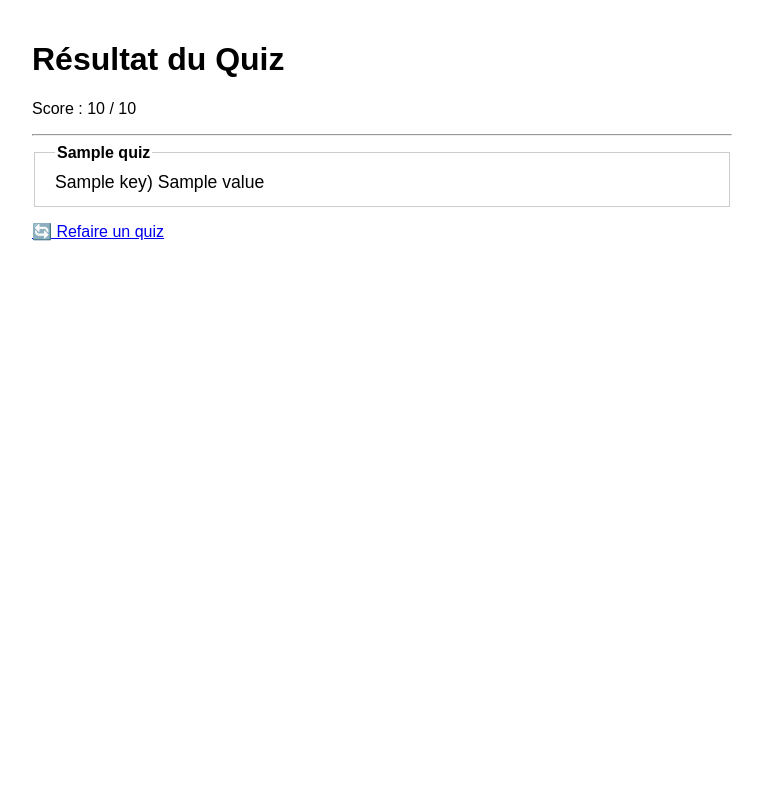
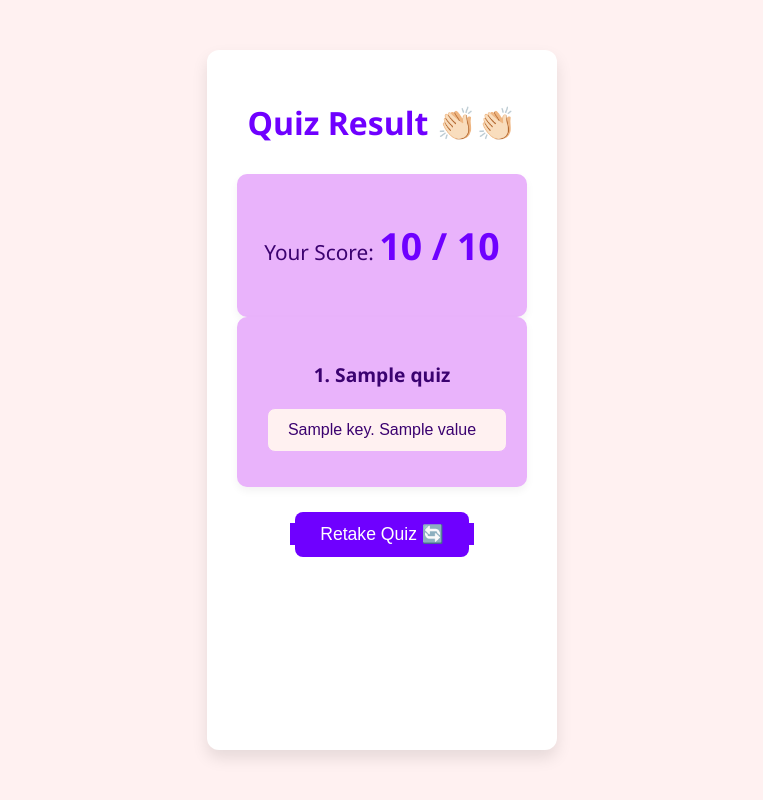
Before and after one commit to ysr-ysr/Ai-Powered-Quiz, a Flask app: template templates/result.html in a window 1280 px wide. Shown: the whole page, without its empty margins (258-1021 px from the left). Run offline with Flask 3, Linux system fonts and the light colour scheme; the template is opened without the code that fills it: most values are stand-ins (such as "Sample title", 1, 10 or a date in 2020).

Commit message:
Update the UI

```diff
--- a/app.py
+++ b/app.py
@@ -5,7 +5,8 @@ from flask import session
 SECRET_KEY = "secret123"
 
 # ⚡ Remplace par TA clé Gemini (créée dans Google Cloud)
-GEMINI_API_KEY = "AIzaSyAPTtVl6oeZScYHROhnXxnTcbDO6Md4beQ"
+#GEMINI_API_KEY = "AIzaSyAPTtVl6oeZScYHROhnXxnTcbDO6Md4beQ"
+GEMINI_API_KEY = "AIzaSyCwOzc6sI-fzR8gXWgZ1j6hMAIcg_FH-zo"
 
 GEMINI_URL = "https://generativelanguage.googleapis.com/v1beta/models/gemini-2.5-flash-lite:generateContent?key=" + GEMINI_API_KEY
 
@@ -14,28 +15,34 @@ GEMINI_URL = "https://generativelanguage.googleapis.com/v1beta/models/gemini-2.5
 # -------------------------------
 def generate_questions(topic):
     prompt = f"""
-    Crée 5 questions QCM faciles sur {topic}.
+    Create 5 easy multiple-choice questions (MCQs) about {topic}.
 
-    Format EXACT :
-    Question: ...
-    A) ...
-    B) ...
-    C) ...
-    D) ...
-    Réponse: A
+Exact format:
+Question: ...
+A) ...
+B) ...
+C) ...
+D) ...
+Answer: A
+
     """
 
     response = requests.post(
         GEMINI_URL,
         json={
-            "contents": [{
-                "parts": [{"text": prompt}]
-            }]
+            "contents": [{"parts": [{"text": prompt}]}]
         }
     )
 
     data = response.json()
-    return data["candidates"][0]["content"]["parts"][0]["text"]
+
+    # 🔹 Vérification pour éviter KeyError
+    if "candidates" in data and len(data["candidates"]) > 0:
+        return data["candidates"][0]["content"]["parts"][0]["text"]
+    else:
+        # Affiche l'erreur pour debug
+        print("Erreur API Gemini:", data)
+        return "Erreur : impossible de générer les questions pour le moment."
 
 # --------------------------------
 # Fonction pour parser les questions
@@ -55,7 +62,7 @@ def parse_questions(text):
         for line in lines[1:]:
             if line.startswith(("A)", "B)", "C)", "D)")):
                 choices[line[0]] = line[3:]
-            elif line.startswith("Réponse"):
+            elif line.startswith("Answer:"):
                 correct = line.split(":")[1].strip()
 
         questions.append({
--- a/static/style.css
+++ b/static/style.css
@@ -1,23 +1,166 @@
 body {
-  font-family: Arial;
+  font-family: "Segoe UI", Tahoma, Geneva, Verdana, sans-serif;
   text-align: center;
-  padding: 50px;
-  background: #f5f5ff;
+  margin: 0;
+  padding: 0;
+  background-color: #fff1f1; /* Very Light Pink/Off-white */
+  color: #3b0270; /* Dark Purple */
+  display: flex;
+  flex-direction: column;
+  min-height: 100vh;
 }
+
+.container {
+  max-width: 800px;
+  margin: 50px auto;
+  padding: 30px;
+  background-color: #ffffff;
+  border-radius: 12px;
+  box-shadow: 0 8px 16px rgba(0, 0, 0, 0.1);
+  flex-grow: 1;
+}
+
+h1,
+h2 {
+  color: #6f00ff; /* Bright Purple */
+  margin-bottom: 20px;
+}
+
 button {
-  padding: 10px 20px;
+  padding: 12px 25px;
   border: none;
-  border-radius: 6px;
-  background: #6c63ff;
+  border-radius: 8px;
+  background-color: #6f00ff; /* Bright Purple */
   color: white;
+  font-size: 1.1em;
   cursor: pointer;
+  transition: background-color 0.3s ease, transform 0.2s ease;
+  margin: 5px;
 }
-#loader {
-  display: none;
-  margin-top: 20px;
+
+button:hover {
+  background-color: #3b0270; /* Dark Purple */
+  transform: translateY(-2px);
+}
+
+button:active {
+  transform: translateY(0);
+}
+
+input[type="text"],
+input[type="number"],
+select {
+  width: calc(100% - 24px);
+  padding: 12px;
+  margin-bottom: 15px;
+  border: 1px solid #e9b3fb; /* Light Purple */
+  border-radius: 8px;
+  box-sizing: border-box;
+  font-size: 1em;
+  color: #3b0270;
+}
+
+input[type="text"]:focus,
+input[type="number"]:focus,
+select:focus {
+  border-color: #6f00ff; /* Bright Purple */
+  outline: none;
+  box-shadow: 0 0 5px rgba(111, 0, 255, 0.3);
 }
 
 label {
-    font-size: 1.1em;
-    margin-bottom: 3px;
-  }
+  font-size: 1.1em;
+  margin-bottom: 8px;
+  display: block;
+  text-align: left;
+  color: #3b0270;
+}
+
+#loader {
+  display: none;
+  margin-top: 30px;
+  text-align: center;
+}
+
+#loader img {
+  width: 80px;
+  height: 80px;
+  border-radius: 50%;
+  box-shadow: 0 4px 8px rgba(0, 0, 0, 0.1);
+}
+
+.question-card {
+  background-color: #e9b3fb; /* Light Purple */
+  padding: 25px;
+  border-radius: 10px;
+  margin-bottom: 20px;
+  box-shadow: 0 4px 8px rgba(0, 0, 0, 0.05);
+  color: #3b0270;
+}
+
+.question-card p {
+  font-size: 1.2em;
+  margin-bottom: 15px;
+  font-weight: bold;
+}
+
+.options-container button {
+  background-color: #fff1f1; /* Very Light Pink/Off-white */
+  color: #3b0270; /* Dark Purple */
+  border: 1px solid #e9b3fb;
+  width: 100%;
+  text-align: left;
+  padding: 12px 20px;
+  margin-bottom: 10px;
+  font-size: 1em;
+}
+
+.options-container button:hover {
+  background-color: #e9b3fb; /* Light Purple */
+  color: #3b0270;
+  transform: translateX(5px);
+}
+
+.options-container button.selected {
+  background-color: #6f00ff; /* Bright Purple */
+  color: white;
+  border-color: #6f00ff;
+}
+
+.feedback {
+  margin-top: 20px;
+  font-size: 1.1em;
+  font-weight: bold;
+}
+
+.correct {
+  color: green;
+}
+
+.incorrect {
+  color: red;
+}
+
+.score-container {
+  background-color: #e9b3fb;
+  padding: 25px;
+  border-radius: 10px;
+  margin-top: 30px;
+  box-shadow: 0 4px 8px rgba(0, 0, 0, 0.05);
+}
+
+.score-container p {
+  font-size: 1.3em;
+  color: #3b0270;
+}
+
+.score-container .final-score {
+  font-size: 1.8em;
+  font-weight: bold;
+  color: #6f00ff;
+}
+
+.retake-button {
+  background-color: #6f00ff;
+  margin-top: 20px;
+}
--- a/templates/result.html
+++ b/templates/result.html
@@ -1,66 +1,45 @@
 <!DOCTYPE html>
-<html>
-<head>
-  <meta charset="UTF-8">
-  <title>Résultat du Quiz</title>
-  <style>
-    body {
-      font-family: Arial, sans-serif;
-      max-width: 700px;
-      margin: auto;
-      padding: 20px;
-    }
-    fieldset {
-      border: 1px solid #ccc;
-      padding: 10px 20px;
-      margin-bottom: 15px;
-    }
-    legend {
-      font-weight: bold;
-    }
-    label {
-      font-size: 1.1em;
-      margin-bottom: 3px;
-      display: block;
-    }
-    .correct {
-      color: green;
-      font-weight: bold;
-    }
-    .wrong {
-      color: red;
-    }
-  </style>
-</head>
-<body>
-  <h1>Résultat du Quiz</h1>
-  <p>Score : {{ score }} / {{ total }}</p>
-  <hr>
+<html lang="en">
+  <head>
+    <meta charset="UTF-8" />
+    <meta name="viewport" content="width=device-width, initial-scale=1.0" />
+    <meta name="theme-color" content="#fff1f1">
+    <link
+      rel="stylesheet"
+      href="{{ url_for('static', filename='style.css') }}"
+    />
+    <link rel="icon" href="{{ url_for('static', filename='favicon.ico') }}">
+    <title>Quiz Result</title>
+  </head>
+  <body>
+    <div class="container">
+      <h1>Quiz Result 👏🏻👏🏻</h1>
 
-  {% for q in quiz %}
-    {% set i = loop.index0 %}
-    <fieldset>
-      <legend>{{ q.question }}</legend>
+      <div class="score-container">
+        <p>
+          Your Score: <span class="final-score">{{ score }} / {{ total }}</span>
+        </p>
+      </div>
 
-      {% for key, value in q.choices.items() %}
-        {% set user_ans = user_answers['q' ~ i] %}
-        {% if key == q.correct %}
-          <label class="correct">
-            {{ key }}) {{ value }} ✅
-          </label>
-        {% elif key == user_ans and key != q.correct %}
-          <label class="wrong">
-            {{ key }}) {{ value }} ❌
-          </label>
-        {% else %}
-          <label>
-            {{ key }}) {{ value }}
-          </label>
-        {% endif %}
+      {% for q in quiz %} {% set i = loop.index0 %}
+      <div class="question-card">
+        <p>{{ loop.index }}. {{ q.question }}</p>
+        <div class="options-container">
+          {% for key, value in q.choices.items() %} {% set user_ans =
+          user_answers['q' ~ i] %}
+          <button
+            type="button"
+            class="option-button {% if key == q.correct %}correct{% elif key == user_ans and key != q.correct %}incorrect selected{% endif %}"
+          >
+            {{ key }}. {{ value }} {% if key == q.correct %} ✅ Correct {% elif
+            key == user_ans and key != q.correct %} ❌ Your Answer {% endif %}
+          </button>
+          {% endfor %}
+        </div>
+      </div>
       {% endfor %}
-    </fieldset>
-  {% endfor %}
 
-  <a href="/">🔄 Refaire un quiz</a>
-</body>
+      <a href="/" class="retake-button"><button>Retake Quiz 🔄</button></a>
+    </div>
+  </body>
 </html>
```
Also changed, not shown: templates/index.html (+93 -25 lines), static/favicon.ico (added), static/loader.gif.
